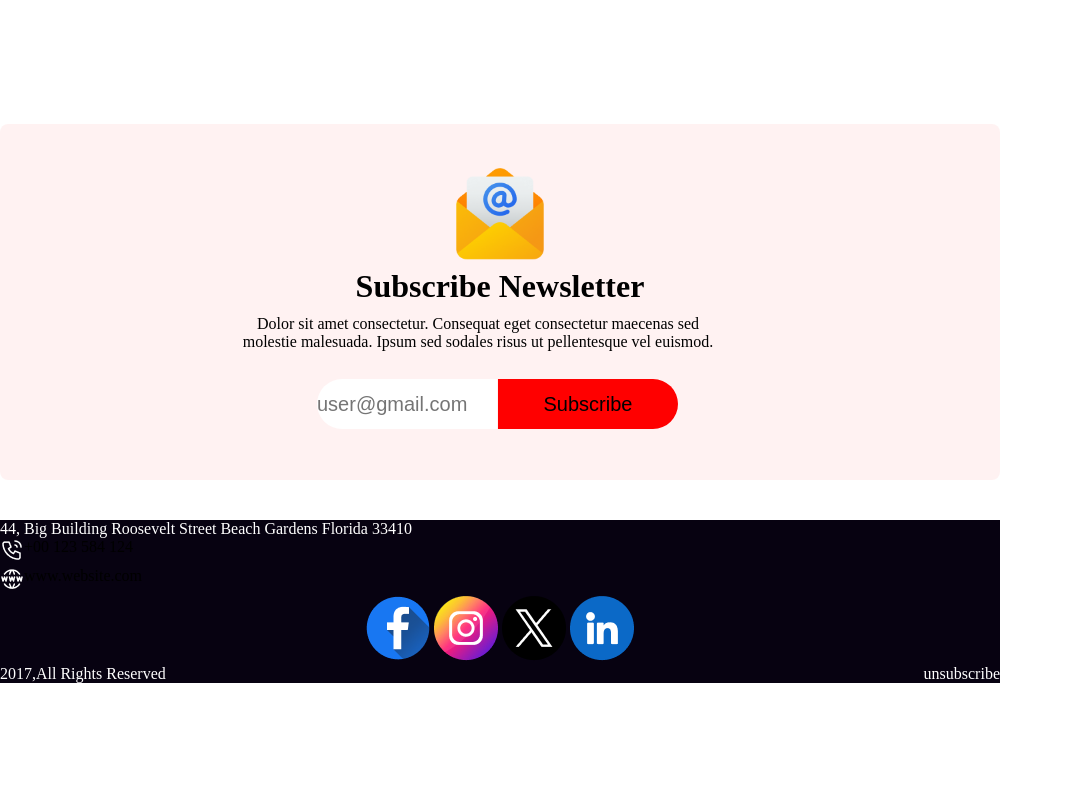
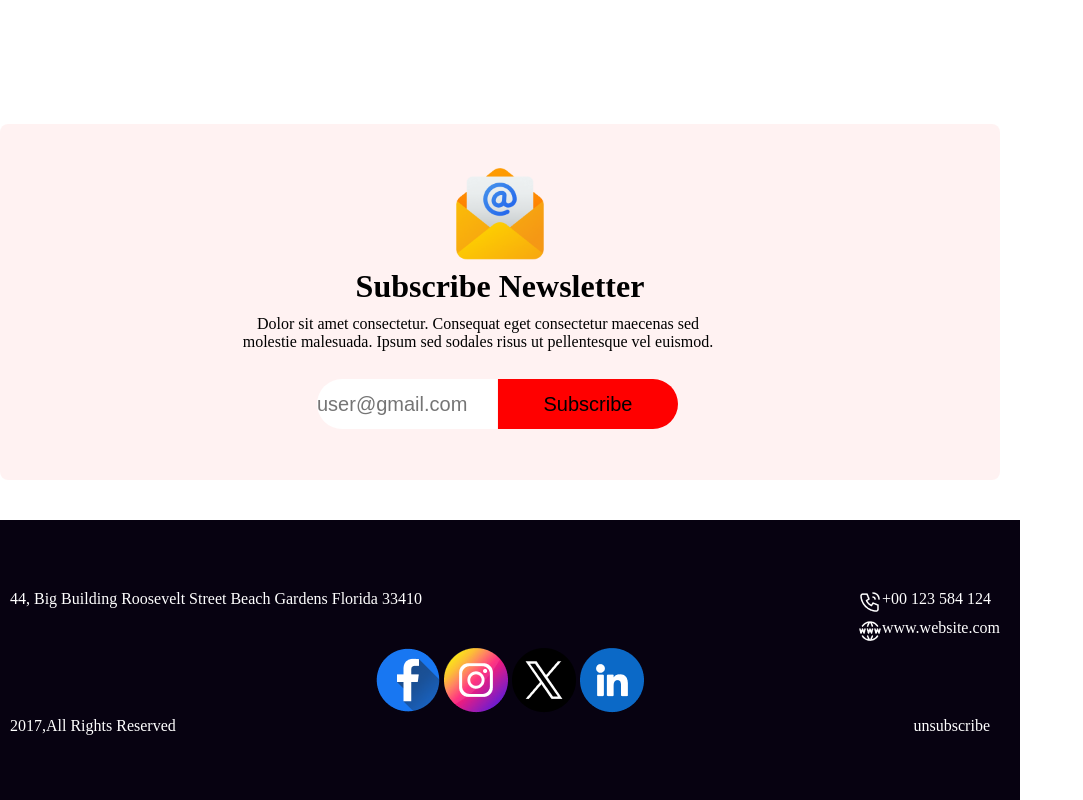
Before and after one commit to rakibulVSC/B9A1-New-Year-New-Mission-main, a plain HTML site: page resources/index.html in a window 1280 px wide. Shown: the part 2953-3753 px from the top of the page, without its empty margins (0-1083 px from the left). Before the commit the page ends 3636 px from the top, so only its background shows below. Drawn offline with Linux system fonts and the light colour scheme.

Commit message:
add text

```diff
--- a/resources/index.html
+++ b/resources/index.html
@@ -110,7 +110,7 @@
                     <p height="BDpx" width="35px">44, Big Building Roosevelt Street
                     Beach Gardens Florida 33410</p>
                 </div>
-                </div>
+                <div class="first">
                 <div class="flex">
                   <div><img src="../resources/Call.png" alt=""></div>
                   <div><p>+00 123 584 124</p></div>
@@ -118,6 +118,9 @@
                  <div class="float">
                   <div><img src="../resources/Website.png" alt=""></div>
                     <div><p>www.website.com</p></div>
+                </div>
+                </div>
+
                  </div>
 
               <div class="what">
@@ -128,7 +131,7 @@
             </div>
             <div class="foot">
                 <p>2017,All Rights Reserved</p>
-                <p>unsubscribe</p>
+                <p style="padding-right:20px;">unsubscribe</p>
             </div>
          </div>
     </footer>
--- a/resources/style.css
+++ b/resources/style.css
@@ -196,17 +196,23 @@ input[type="submit"]
 .footer-section{
     background-color: #070211;
     margin-top:40px;
+    height:200px ;
     width: 1000px;
+    padding:70px 10px 10px 10px ;
+
 
 }
 .last-foot{
-    display: flex;
+     display: flex;
     justify-content: space-between;
     color:white;
 }
 
 .flex{
     display: flex;
+}
+.first{
+    padding-right:10px ;
 }
 .float{
     display: flex;
```
